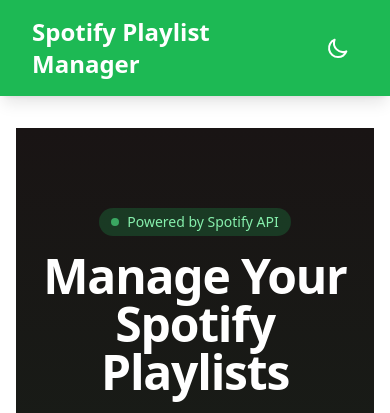
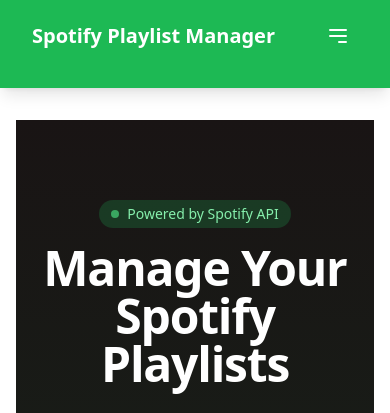
Before and after one commit to ShaddyB1/Spotify-Playlist-Manager, a Flask app: page / in a window 390 px wide. Shown: the top 413 px of the page. Run offline with Flask 3, Linux system fonts and the light colour scheme; parts of the project's set-up code (start-up, migrations or seed data) failed here and were passed over; some libraries are stand-ins or nearby versions.

Commit message:
Update base.html

```diff
--- a/app/templates/base.html
+++ b/app/templates/base.html
@@ -2,7 +2,7 @@
 <html lang="en" class="dark">
 <head>
     <meta charset="UTF-8">
-    <meta name="viewport" content="width=device-width, initial-scale=1.0">
+    <meta name="viewport" content="width=device-width, initial-scale=1.0, maximum-scale=1.0, user-scalable=no">
     <meta http-equiv="Cache-Control" content="no-cache, no-store, must-revalidate">
     <meta http-equiv="Pragma" content="no-cache">
     <meta http-equiv="Expires" content="0">
@@ -29,9 +29,12 @@
     </script>
 
     <style>
+        /* Base Transitions */
         .theme-transition {
             transition: background-color 0.3s, color 0.3s;
         }
+
+        /* Theme Colors */
         html:not(.dark) {
             background-color: white;
             color: #1a1a1a;
@@ -42,6 +45,8 @@
         html:not(.dark) .text-gray-400 {
             color: #6b7280;
         }
+
+        /* Loading Animation */
         .skeleton-loading {
             background: linear-gradient(90deg, #2c2c2c 25%, #3d3d3d 50%, #2c2c2c 75%);
             background-size: 200% 100%;
@@ -51,33 +56,123 @@
             0% { background-position: 200% 0; }
             100% { background-position: -200% 0; }
         }
+
+        /* Mobile Responsive Styles */
+        @media (max-width: 640px) {
+            .container {
+                padding-left: 1rem;
+                padding-right: 1rem;
+            }
+
+            .nav-items {
+                flex-direction: column;
+                align-items: stretch;
+            }
+
+            .table-container {
+                overflow-x: auto;
+                -webkit-overflow-scrolling: touch;
+            }
+
+            .text-3xl {
+                font-size: 1.5rem;
+            }
+
+            .grid {
+                grid-template-columns: 1fr !important;
+            }
+
+            .mobile-full {
+                width: 100%;
+                margin: 0.5rem 0;
+            }
+
+            .modal-content {
+                width: 95% !important;
+                margin: 1rem;
+            }
+
+            #mobileMenu {
+                transition: all 0.3s ease-in-out;
+            }
+
+            .mobile-nav-active {
+                transform: translateY(0);
+                opacity: 1;
+            }
+        }
+
+        /* Toast Notifications */
+        .toast-message {
+            position: fixed;
+            top: 1rem;
+            right: 1rem;
+            z-index: 50;
+            animation: slideIn 0.3s ease-out;
+        }
+
+        @keyframes slideIn {
+            from {
+                transform: translateX(100%);
+                opacity: 0;
+            }
+            to {
+                transform: translateX(0);
+                opacity: 1;
+            }
+        }
+
+        /* Loading Spinner */
+        .spinner {
+            border: 3px solid rgba(255, 255, 255, 0.3);
+            border-radius: 50%;
+            border-top: 3px solid #fff;
+            width: 24px;
+            height: 24px;
+            animation: spin 1s linear infinite;
+        }
+
+        @keyframes spin {
+            0% { transform: rotate(0deg); }
+            100% { transform: rotate(360deg); }
+        }
     </style>
     {% block head %}{% endblock %}
 </head>
 <body class="theme-transition min-h-screen bg-white dark:bg-spotify-black text-gray-900 dark:text-white">
     <!-- Navigation Bar -->
     <nav class="bg-spotify-green p-4 sticky top-0 z-50 shadow-lg">
-        <div class="container mx-auto flex justify-between items-center">
-            <div class="flex items-center space-x-4">
-                <h1 class="text-2xl font-bold text-white">
+        <div class="container mx-auto">
+            <div class="flex flex-col md:flex-row justify-between items-center">
+                <!-- Logo and Mobile Menu Button -->
+                <div class="flex items-center w-full md:w-auto justify-between mb-4 md:mb-0">
+                    <h1 class="text-xl md:text-2xl font-bold text-white">
                         <a href="{{ url_for('index') }}" class="hover:text-gray-200 transition-colors">
                             Spotify Playlist Manager
                         </a>
                     </h1>
+                    <button id="mobileMenuBtn"
+                            class="md:hidden text-white focus:outline-none p-2 hover:bg-white hover:bg-opacity-20 rounded-lg transition-colors"
+                            aria-label="Toggle menu">
+                        <svg class="w-6 h-6" fill="none" stroke="currentColor" viewBox="0 0 24 24">
+                            <path stroke-linecap="round" stroke-linejoin="round" stroke-width="2"
+                                  d="M4 6h16M4 12h16m-7 6h7"/>
+                        </svg>
+                    </button>
+                </div>
+
+                <!-- Navigation Items -->
+                <div id="mobileMenu"
+                     class="hidden md:flex flex-col md:flex-row items-center space-y-4 md:space-y-0 md:space-x-6 w-full md:w-auto">
                     {% if session.get('token_info') %}
-                <nav class="hidden md:flex space-x-4">
                         <a href="{{ url_for('dashboard') }}"
-                       class="text-white hover:text-gray-200 transition-colors">
+                           class="text-white hover:text-gray-200 transition-colors w-full md:w-auto text-center py-2 md:py-0">
                             My Playlists
                         </a>
-                </nav>
-                {% endif %}
-            </div>
 
-            <div class="flex items-center space-x-4">
                         <!-- Theme Toggle -->
                         <button id="themeToggle"
-                        class="p-2 rounded-full hover:bg-white hover:bg-opacity-20 transition-colors focus:outline-none focus:ring-2 focus:ring-white"
+                                class="p-2 rounded-full hover:bg-white hover:bg-opacity-20 transition-colors focus:outline-none"
                                 aria-label="Toggle theme">
                             <svg id="darkIcon" class="w-6 h-6 text-white hidden" fill="none" stroke="currentColor" viewBox="0 0 24 24">
                                 <path stroke-linecap="round" stroke-linejoin="round" stroke-width="2"
@@ -89,28 +184,28 @@
                             </svg>
                         </button>
 
-                {% if session.get('token_info') %}
                         <!-- User Profile -->
+                        <div class="flex items-center space-x-3">
                             {% if session.get('user_info') %}
-                    <div class="hidden md:flex items-center space-x-2">
                                 {% if session.user_info.image %}
                                     <img src="{{ session.user_info.image }}"
                                          alt="Profile"
                                          class="w-8 h-8 rounded-full">
                                 {% endif %}
                                 <span class="text-white">{{ session.user_info.name }}</span>
+                            {% endif %}
                         </div>
-                    {% endif %}
 
                         <!-- Logout Button -->
-                    <form id="logoutForm" action="{{ url_for('logout') }}" method="POST" class="inline-block">
+                        <form id="logoutForm" action="{{ url_for('logout') }}" method="POST" class="w-full md:w-auto">
                             <button type="button"
                                     onclick="handleLogout()"
-                                class="bg-black text-white px-6 py-2 rounded-full hover:bg-opacity-80 transition-colors focus:outline-none focus:ring-2 focus:ring-white focus:ring-offset-2 focus:ring-offset-spotify-green">
+                                    class="bg-black text-white px-6 py-2 rounded-full hover:bg-opacity-80 transition-colors w-full md:w-auto focus:outline-none focus:ring-2 focus:ring-white focus:ring-offset-2 focus:ring-offset-spotify-green">
                                 Logout
                             </button>
                         </form>
                     {% endif %}
+                </div>
             </div>
         </div>
     </nav>
@@ -131,7 +226,7 @@
     <!-- Loading Overlay -->
     <div id="loadingOverlay" class="fixed inset-0 bg-black bg-opacity-50 hidden items-center justify-center z-50">
         <div class="bg-spotify-gray p-6 rounded-lg flex items-center space-x-4">
-            <div class="animate-spin rounded-full h-8 w-8 border-t-2 border-b-2 border-green-500"></div>
+            <div class="spinner"></div>
             <span class="text-white">Loading...</span>
         </div>
     </div>
@@ -141,8 +236,7 @@
         {% block content %}{% endblock %}
     </main>
 
-    <!-- Scripts -->
-    <script src="{{ url_for('static', filename='js/main.js') }}"></script>
+    <!-- Base Scripts -->
     <script>
         // Theme Toggle
         document.addEventListener('DOMContentLoaded', function() {
@@ -150,7 +244,10 @@
             const themeToggle = document.getElementById('themeToggle');
             const darkIcon = document.getElementById('darkIcon');
             const lightIcon = document.getElementById('lightIcon');
+            const mobileMenuBtn = document.getElementById('mobileMenuBtn');
+            const mobileMenu = document.getElementById('mobileMenu');
 
+            // Theme functions
             function updateTheme(isDark) {
                 html.classList.toggle('dark', isDark);
                 darkIcon.classList.toggle('hidden', isDark);
@@ -169,6 +266,28 @@
                 updateTheme(isDark);
             });
 
+            // Mobile menu toggle
+            mobileMenuBtn?.addEventListener('click', () => {
+                mobileMenu.classList.toggle('hidden');
+            });
+
+            // Close mobile menu on outside click
+            document.addEventListener('click', (event) => {
+                if (!mobileMenuBtn?.contains(event.target) &&
+                    !mobileMenu?.contains(event.target)) {
+                    mobileMenu?.classList.add('hidden');
+                }
+            });
+
+            // Handle window resize
+            window.addEventListener('resize', () => {
+                if (window.innerWidth > 768) {
+                    mobileMenu?.classList.remove('hidden');
+                } else {
+                    mobileMenu?.classList.add('hidden');
+                }
+            });
+
             // Flash message handling
             const messages = document.querySelectorAll('.flash-message');
             messages.forEach(message => {
@@ -181,11 +300,15 @@
 
         // Logout handling
         function handleLogout() {
-            // Clear local storage
+            // Clear all storage
             localStorage.clear();
+            sessionStorage.clear();
 
-            // Clear session storage
-            sessionStorage.clear();
+            // Clear any cookies
+            document.cookie.split(";").forEach(cookie => {
+                const name = cookie.split("=")[0].trim();
+                document.cookie = `${name}=; expires=Thu, 01 Jan 1970 00:00:00 UTC; path=/;`;
+            });
 
             // Submit logout form
             document.getElementById('logoutForm')?.submit();
@@ -205,7 +328,7 @@
         // Error handling
         window.handleError = function(error) {
             const toast = document.createElement('div');
-            toast.className = 'fixed top-20 right-4 bg-red-500 text-white px-6 py-3 rounded-lg shadow-lg z-50';
+            toast.className = 'toast-message bg-red-500 text-white px-6 py-3 rounded-lg shadow-lg';
             toast.textContent = error.message || 'An error occurred';
             document.body.appendChild(toast);
 
```
Lines whose indentation alone changed are shown as unchanged.
